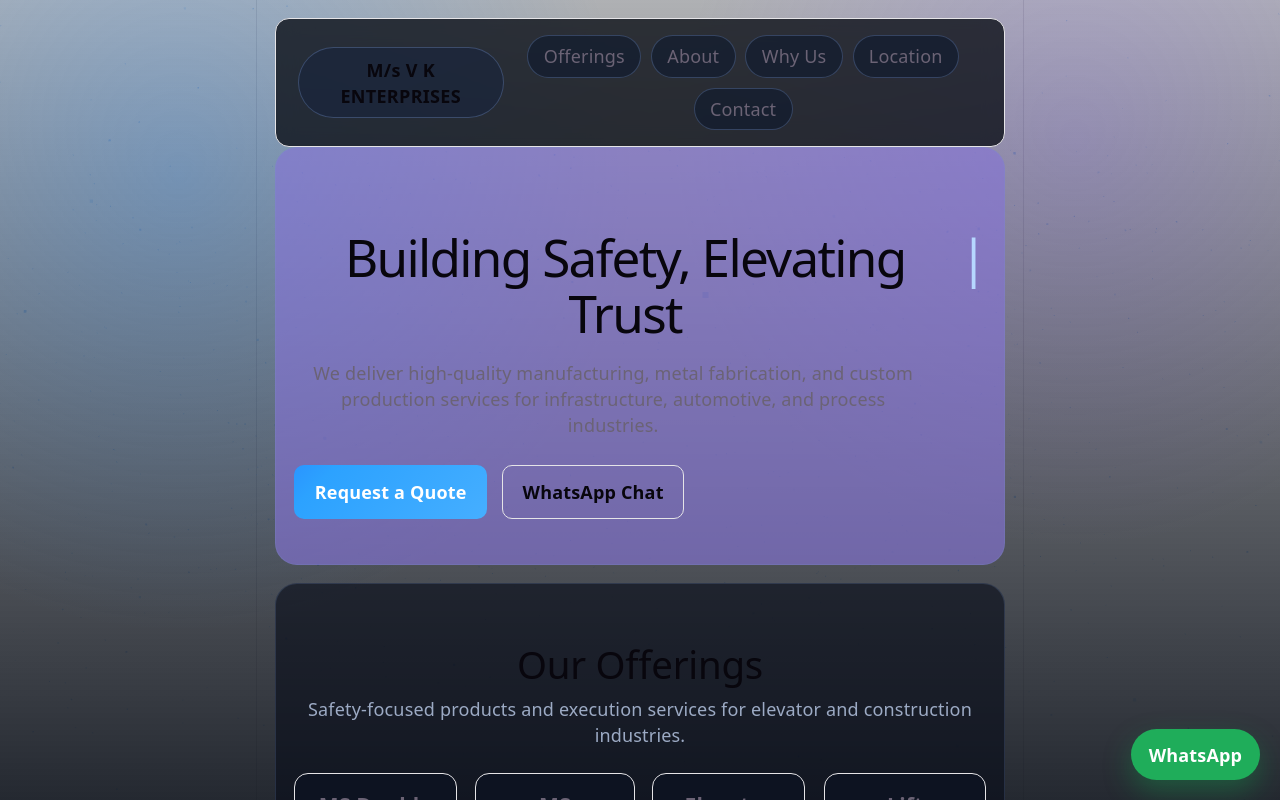
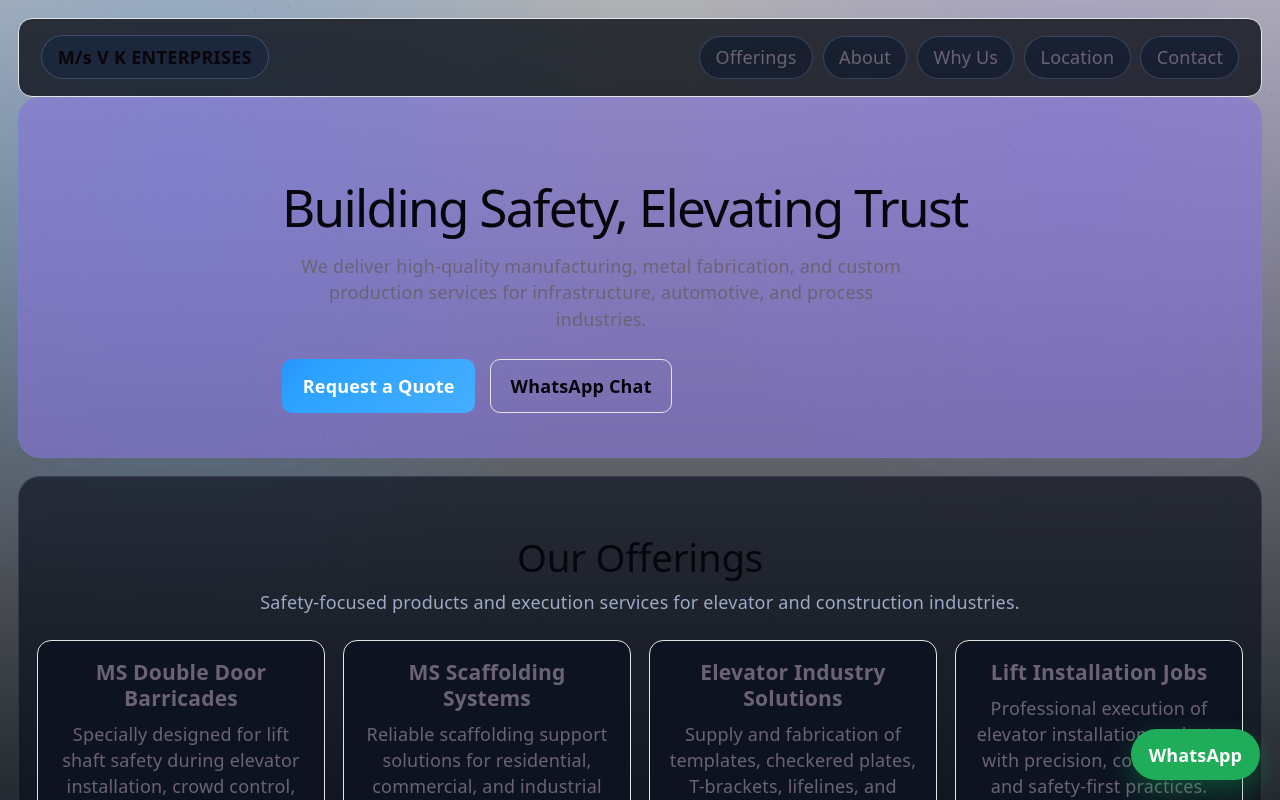
Before and after one commit to manojvkhatokar/website, a React app: page / in a window 1280 px wide. Shown: the top 800 px of the page. Built offline with nearby package versions, Linux system fonts and the light colour scheme; the HTML template or start-up script is replaced by a standard one.

Commit message:
width 100

```diff
--- a/src/index.css
+++ b/src/index.css
@@ -65,11 +65,11 @@ html {
 }
 
 #root {
-  width: 60%;
-  max-width: 60%;
-  margin: 0 auto;
+  width: 100%;
+  max-width: 100%;
+  margin: 0;
   text-align: center;
-  border-inline: 1px solid var(--border);
+  border-inline: 0;
   min-height: 100svh;
   display: flex;
   flex-direction: column;
```
